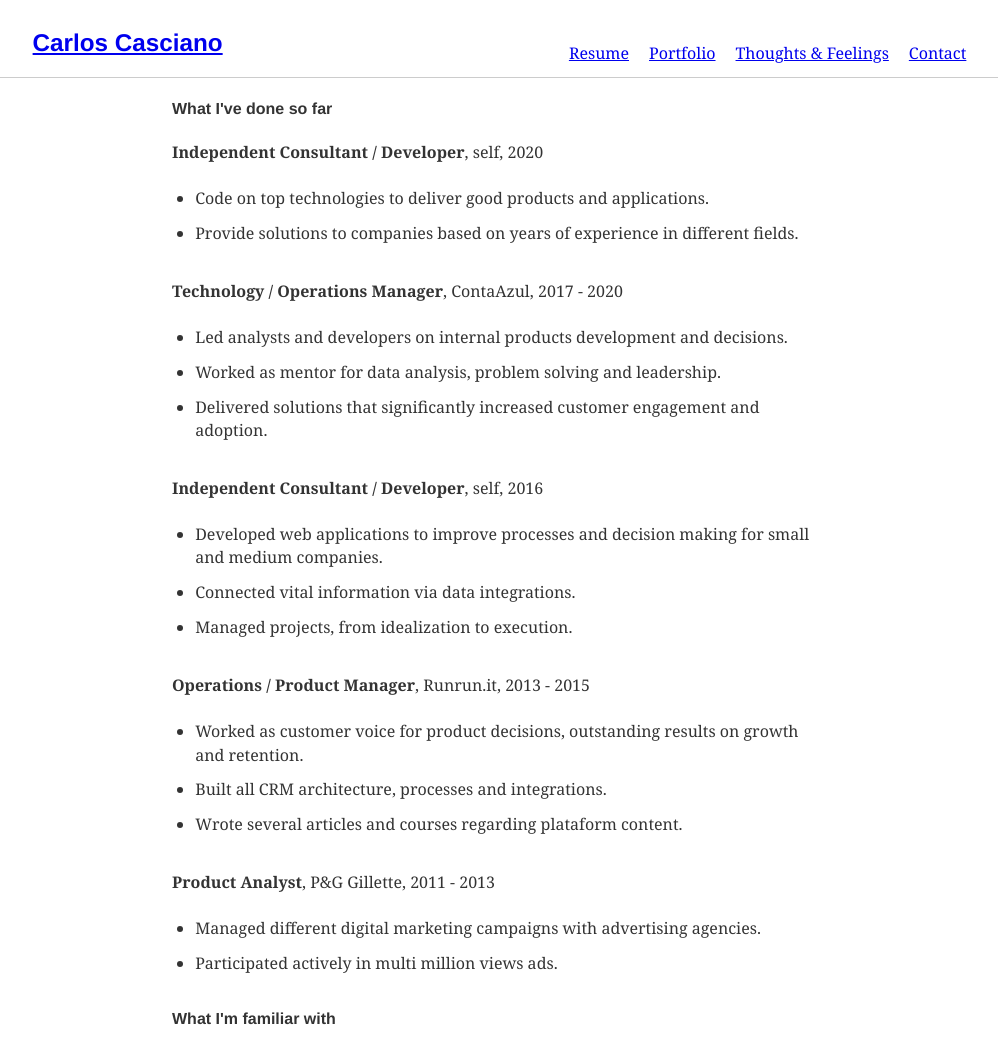
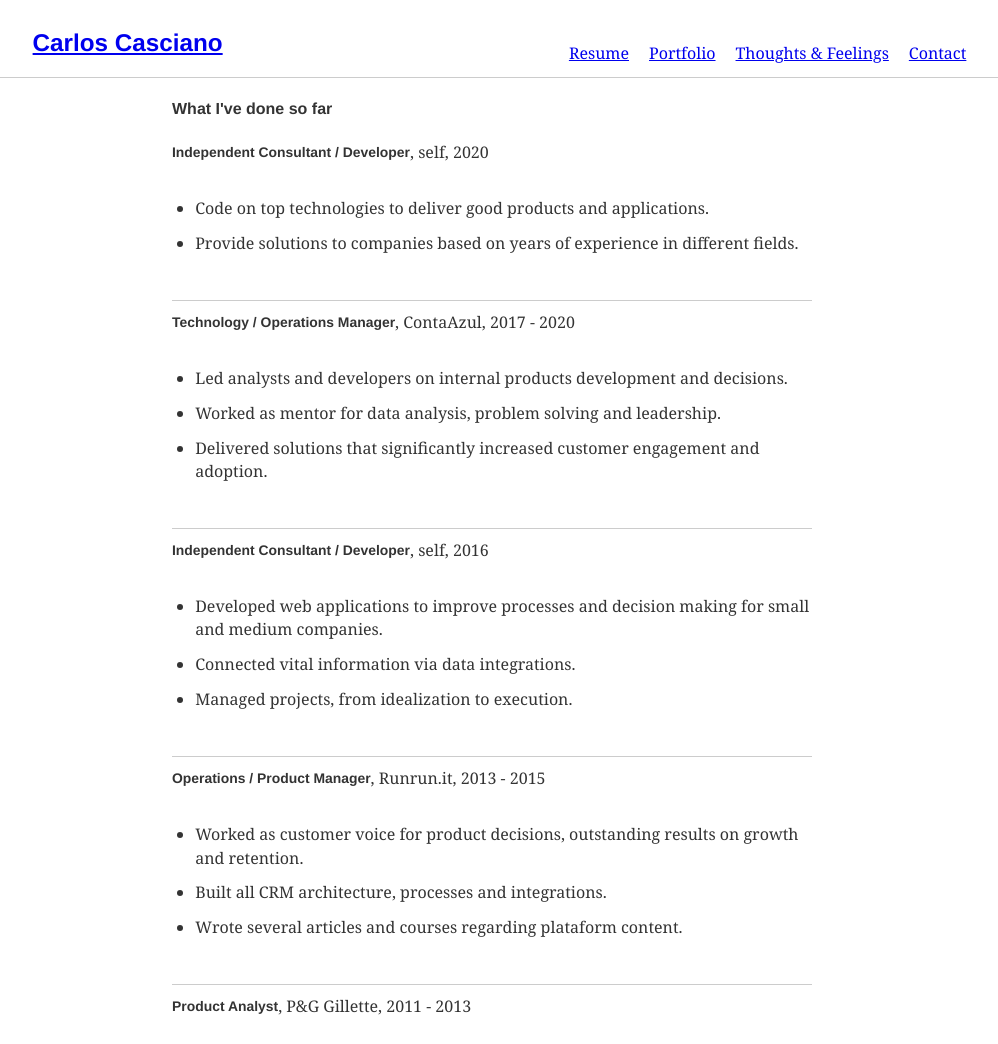
Before and after one commit to carloscasciano/personal_portfolio, a Gatsby site: page /cv in a window 1280 px wide. Shown: the top 1044 px of the page, without its empty margins (148-1146 px from the left). Built offline with nearby package versions, Linux system fonts and the light colour scheme; Gatsby itself is replaced by a stand-in of ours; what typography-theme-moraga would draw is missing.

Commit message:
Add some styles changing

```diff
--- a/src/pages/cv.js
+++ b/src/pages/cv.js
@@ -17,14 +17,14 @@ export default () => (
       <BlockSkeleton>
       {
         siteData[0].map(info =>
-
           <PositionSkeleton key={Math.random()}>
-          <p><strong>{info.position}</strong>, {info.company}, {info.date}</p>
+          <div style={{display:"flex", alignItems: "center", marginBottom: "10px"}}><h5>{info.position}</h5><p>, {info.company}, {info.date}</p></div>
           <ul>
             {
               info.perks.map(perk => <li key={Math.random()}>{perk}</li>)
             }
           </ul>
+          <hr/>
         </PositionSkeleton>
 
           )
--- a/src/pages/index.js
+++ b/src/pages/index.js
@@ -2,7 +2,7 @@ import React from "react"
 import Header from "./components/Header"
 import Footer from "./components/Footer"
 import { bioData } from "../siteData/data"
-import { BlockSkeleton, PageMainSkeleton, QuoteSkeleton } from "../utils/styledComponents"
+import { BlockSkeleton, PageMainSkeleton, QuoteSkeleton} from "../utils/styledComponents"
 
 export default () =>
     <div>
@@ -29,7 +29,6 @@ export default () =>
                 </QuoteSkeleton>
 
 
-
             </BlockSkeleton>
 
         </PageMainSkeleton>
--- a/src/utils/typography.js
+++ b/src/utils/typography.js
@@ -37,7 +37,7 @@ moragaTheme.overrideThemeStyles = ({ rhythm }, options) => ({
     'li': {
         fontSize: "1rem",
         margin: 0,
-        listStyleType: "none"
+        listStyleType: "circle"
     },
     'hr': {
         margin: "0 auto 0 auto",
```
Also changed, not shown: static/favicon.ico.
